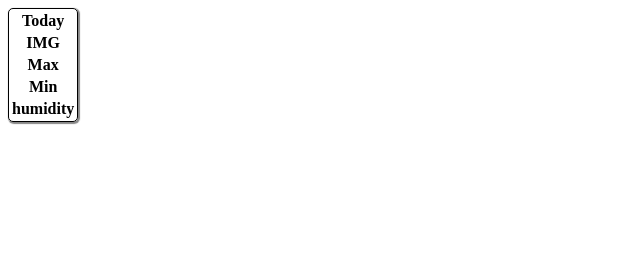
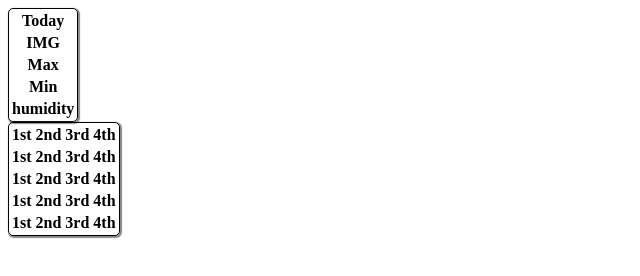
Before and after one commit to simon678910/SD_Weather, a plain HTML site: page index.html in a window 1280 px wide. Shown: the whole page, without its empty margins (0-640 px from the left). Drawn offline with Linux system fonts and the light colour scheme.

Commit message:
Added the second table

```diff
--- a/index.html
+++ b/index.html
@@ -21,6 +21,40 @@
 				<th>humidity</th>
 			</tr>
 		</table>
+
+		<table>
+			<tr>
+				<th>1st</th>
+				<th>2nd</th>
+				<th>3rd</th>
+				<th>4th</th>
+			</tr>
+			<tr>
+				<th>1st</th>
+				<th>2nd</th>
+				<th>3rd</th>
+				<th>4th</th>
+			</tr>
+			<tr>
+				<th>1st</th>
+				<th>2nd</th>
+				<th>3rd</th>
+				<th>4th</th>
+			</tr>
+			<tr>
+				<th>1st</th>
+				<th>2nd</th>
+				<th>3rd</th>
+				<th>4th</th>
+			</tr>
+			<tr>
+				<th>1st</th>
+				<th>2nd</th>
+				<th>3rd</th>
+				<th>4th</th>
+			</tr>
+
+		</table>
 	</body>
 
 </html>
```
